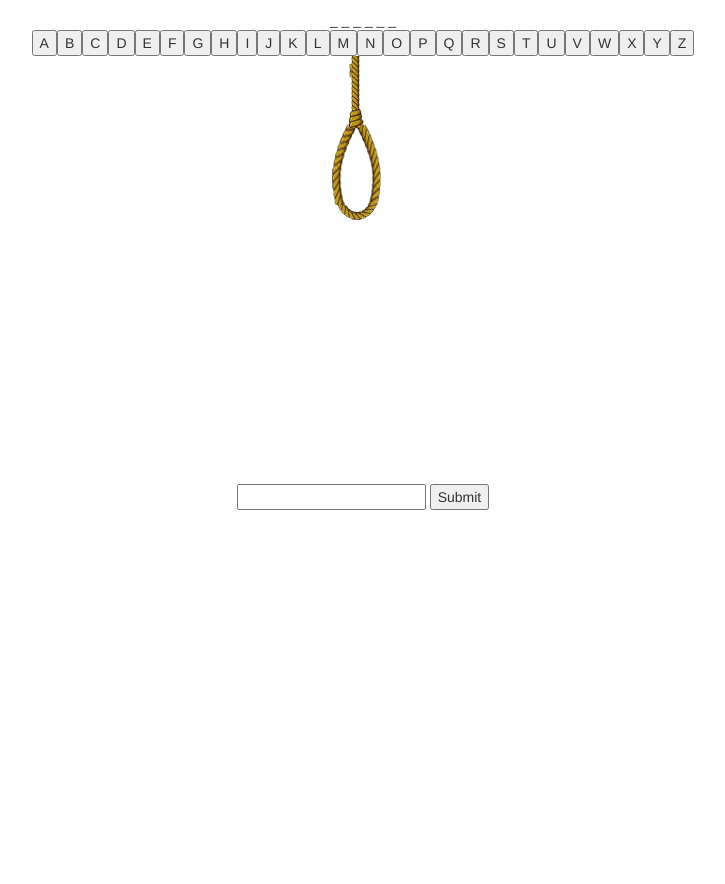
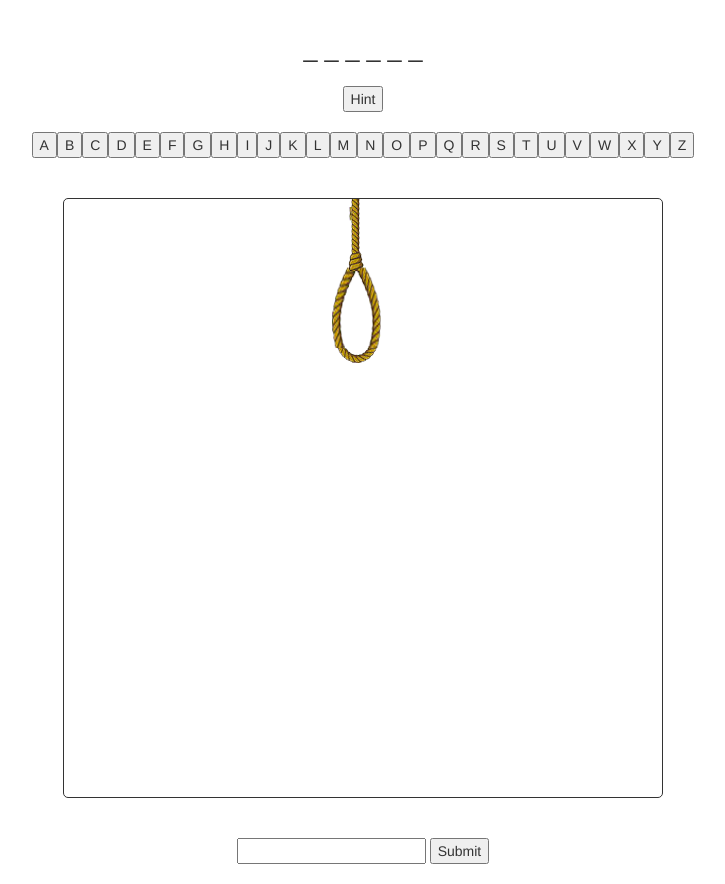
Before and after one commit to codyayoung/cst336-lab2, a PHP site: page / in a window 1280 px wide. Shown: the part 60-944 px from the top of the page, without its empty margins (277-1002 px from the left). Before the commit the page ends 570 px from the top, so only its background shows below. Run offline with PHP 8.4, Linux system fonts and the light colour scheme; some libraries are stand-ins or nearby versions.

Commit message:
Added "Hide" hint button

```diff
--- a/css/styles.css
+++ b/css/styles.css
@@ -1,3 +1,29 @@
 #won, #lost {
     display: none;
 }
+
+#word, #letters {
+    padding: 20px 20px;
+}
+
+#man {
+    margin: 20px auto;
+    width: 600px;
+    height: 600px;
+    border: solid;
+    border-radius: 5px;
+    border-width: 1px;
+}
+
+#word {
+    font-size: 1.8em;
+}
+
+.hint {
+    font-size: 0.6em !important;
+}
+
+.btn {
+    padding: 7px 7px !important;
+    margin: 0px 2px;
+}
--- a/index.html
+++ b/index.html
@@ -20,6 +20,9 @@
         </header>
 
         <div id="word"></div>
+        <div id="hintButton">
+          <button class="hintBtn">Hint</button>
+        </div>
         <div id="letters"></div>
 
         <div id="man"><img src="img/stick_0.png" id="hangImg"></div>
--- a/js/hangman.js
+++ b/js/hangman.js
@@ -3,7 +3,9 @@ var selectedWord = "";
 var selectedHint = "";
 var board = [];
 var remainingGuesses = 6;
-var words = ["snake", "monkey", "beetle"];
+var words = [{word: "snake", hint: "It's a reptile."},
+             {word: "monkey", hint: "It's a mammal."},
+             {word: "beetle", hint: "It's an insect."}];
 var alphabet = ['A', 'B', 'C', 'D', 'E', 'F', 'G', 'H', 'I', 'J', 'K', 'L',
                 'M', 'N', 'O', 'P', 'Q', 'R', 'S', 'T', 'U', 'V', 'W', 'X', 'Y', 'Z'];
 
@@ -20,7 +22,8 @@ function startGame() {
 
 function pickWord() {
     var randomInt = Math.floor(Math.random() * words.length);
-    selectedWord = words[randomInt].toUpperCase();
+    selectedWord = words[randomInt].word.toUpperCase();
+    selectedHint = words[randomInt].hint;
 }
 
 function initBoard() {
@@ -40,9 +43,11 @@ function updateWord(positions, letter) {
 function updateBoard() {
     $("#word").empty();
 
-    for (var letter of board) {
-        document.getElementById("word").innerHTML += letter + " ";
+    for (var i=0; i < board.length; i++) {
+        $("#word").append(board[i] + " ");
     }
+
+    $("#word").append("<br />");
 }
 
 // Updates stick man image
@@ -85,6 +90,12 @@ function createLetters() {
     }
 }
 
+// Disables button and tells user if disabled
+function disableButton(btn) {
+    btn.prop("disabled", true);
+    btn.attr("class", "btn btn-danger");
+}
+
 // Ends game by hiding game divs and displaying win or loss messages
 function endGame(win) {
     $("#letters").hide();
@@ -105,8 +116,14 @@ $("#letterBtn").click(function(){
 
 $(".letter").click(function(){
     checkLetter($(this).attr("id"));
+    disableButton($(this));
 });
 
 $(".replayBtn").on("click", function(){
     location.reload();
 });
+
+$(".hintBtn").click(function(){
+    $("#word").append("<span class='hint'>Hint: " + selectedHint + "</span");
+    $(".hintBtn").hide();
+});
```
